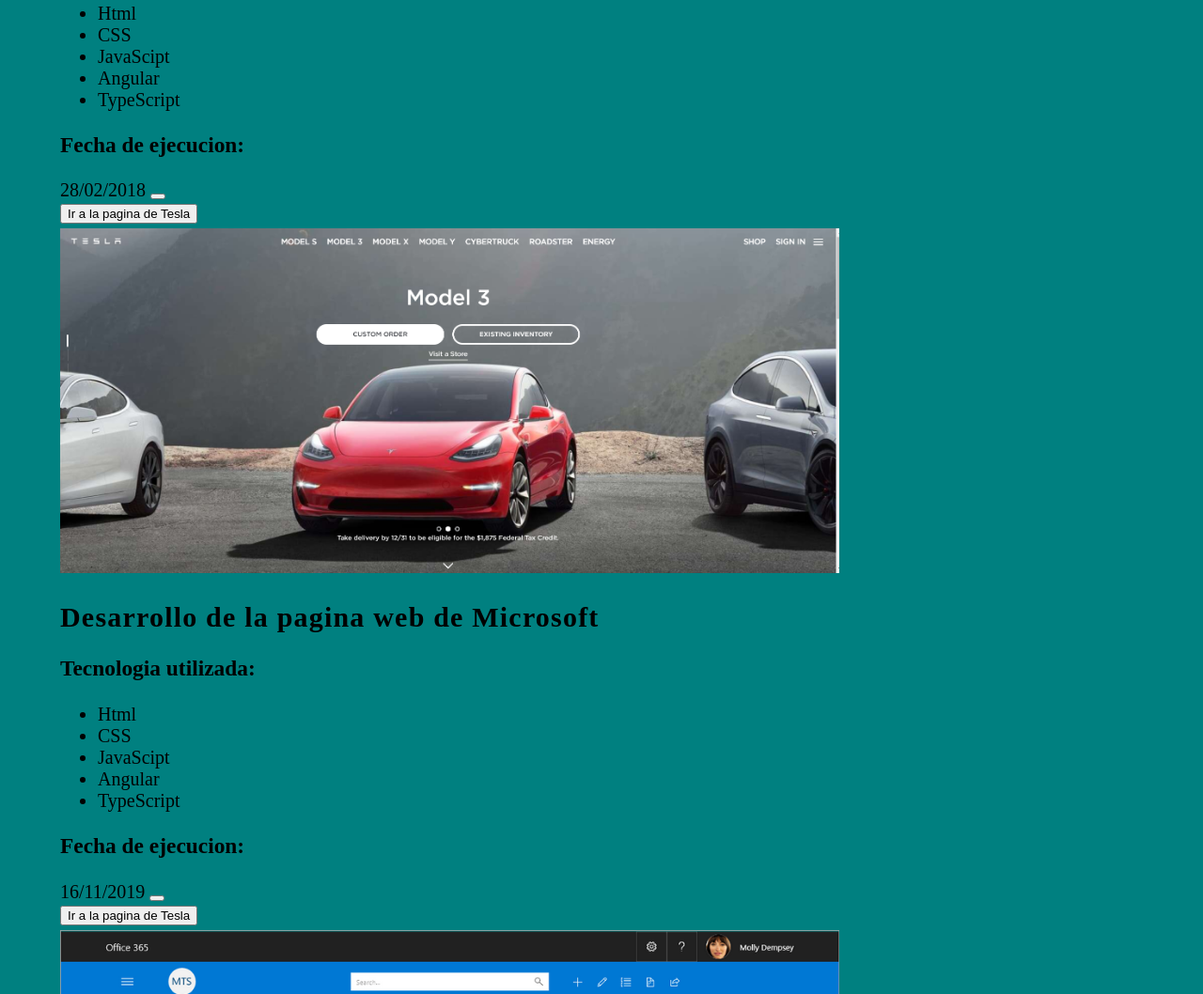
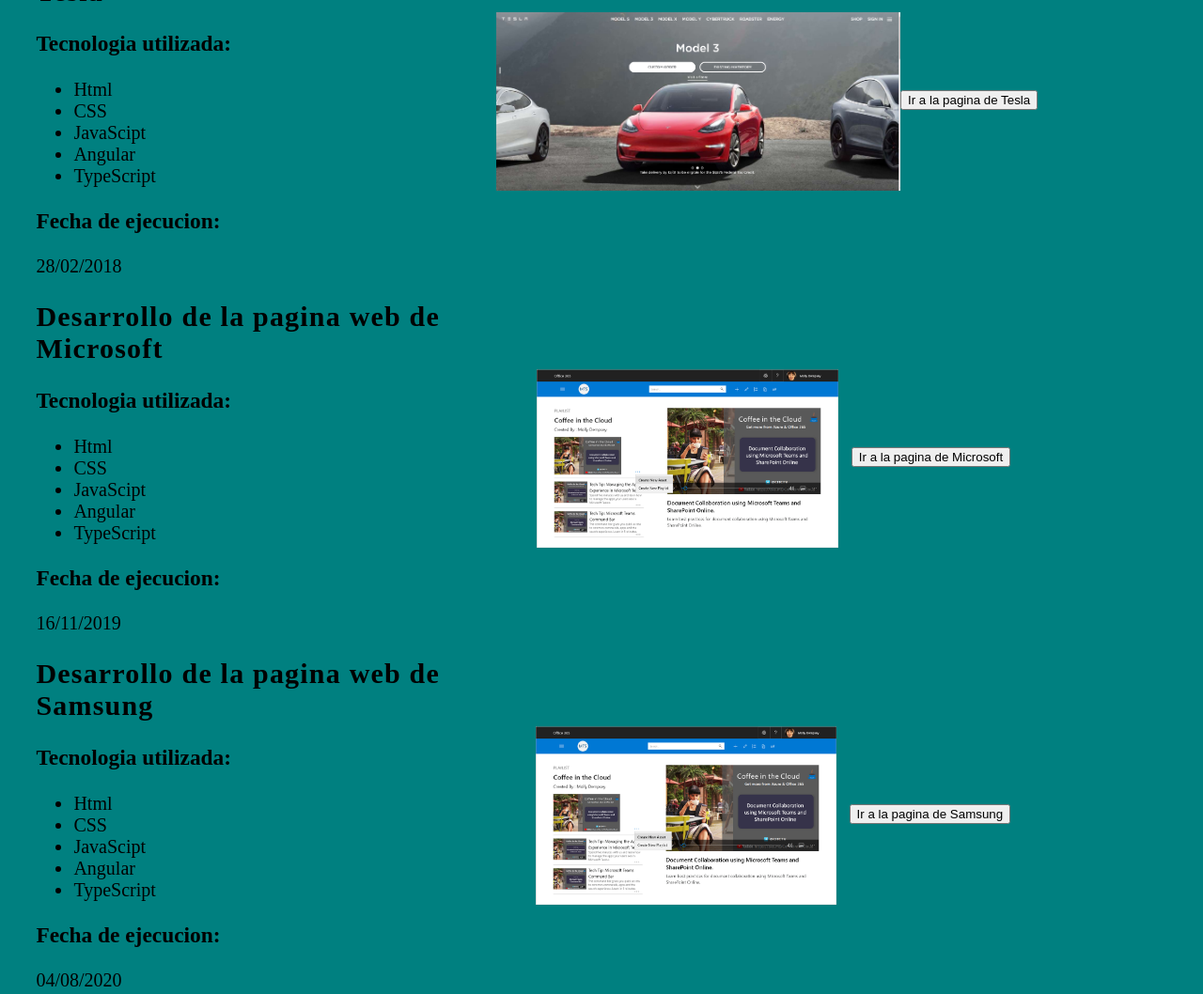
Before and after one commit to javifu00/MiniProyecto1, a plain HTML site: page index.html in a window 1280 px wide. Shown: the part 190-1248 px from the top of the page at 94% size. Drawn offline with Linux system fonts and the light colour scheme.

Commit message:
Arreglado el look

```diff
--- a/index.html
+++ b/index.html
@@ -13,6 +13,7 @@
         </div>
         <div class="experience-item">
             <div class="experience-items-wrapper">
+                <div class="specific-item">
                     <h2 class="experience-project-name">Desarrollo de la pagina web de Tesla</h2>
                     <h3>Tecnologia utilizada:</h3>
                     <ul class="li-technologys">
@@ -24,13 +25,16 @@
                     </ul>
                     <h3>Fecha de ejecucion:</h3>
                     <span>28/02/2018</span>
-                <button></button>
+                </div>
+                <div class="specific-item-picture">
+                    <img id="img-experience" alt="Imagen de la pagina web de Tesla" src="teslaWebsite.png">
                     <form action="https://www.tesla.com/" target="_isblank">
                         <input type="submit" value="Ir a la pagina de Tesla" />
                     </form>
-                <img id="img-experience" alt="Imagen de la pagina web de Tesla" src="teslaWebsite.png">
+                </div>
             </div>
             <div class="experience-items-wrapper">
+                <div class="specific-item">
                     <h2 class="experience-project-name">Desarrollo de la pagina web de Microsoft</h2>
                     <h3>Tecnologia utilizada:</h3>
                     <ul class="li-technologys">
@@ -42,13 +46,16 @@
                     </ul>
                     <h3>Fecha de ejecucion:</h3>
                     <span>16/11/2019</span>
-                <button></button>
+                </div>
+                <div class="specific-item-picture">
+                    <img id="img-experience" alt="Imagen de la pagina web de Microsoft" src="microsoft.png">
                     <form action="https://www.microsoft.com/" target="_isblank">
-                    <input type="submit" value="Ir a la pagina de Tesla" />
+                        <input type="submit" value="Ir a la pagina de Microsoft" />
                     </form>
-                <img id="img-experience" alt="Imagen de la pagina web de Tesla" src="microsoft.png">
+                </div>
             </div>
             <div class="experience-items-wrapper">
+                <div class="specific-item">
                     <h2 class="experience-project-name">Desarrollo de la pagina web de Samsung</h2>
                     <h3>Tecnologia utilizada:</h3>
                     <ul class="li-technologys">
@@ -60,11 +67,13 @@
                     </ul>
                     <h3>Fecha de ejecucion:</h3>
                     <span>04/08/2020</span>
-                <button></button>
+                </div>
+                <div class="specific-item-picture">
+                    <img id="img-experience" alt="Imagen de la pagina web de Samsung" src="microsoft.png">
                     <form action="https://www.samsung.com/us/" target="_isblank">
-                    <input type="submit" value="Ir a la pagina de Tesla" />
+                        <input type="submit" value="Ir a la pagina de Samsung" />
                     </form>
-                <img id="img-experience" alt="Imagen de la pagina web de Tesla" src="design.samsung.jpg">
+                </div>
             </div>
         </div>
     </div>
--- a/style.css
+++ b/style.css
@@ -4,6 +4,7 @@ body {
 .experience-container{
     background-color: teal;
     width: 100%;
+    padding-top: 2%;
 }
 
 .experience-title {
@@ -23,10 +24,11 @@ body {
 .experience-items-wrapper {
     font-size: 20px;
     width: 90%;
+    display: flex;
 }
 
 #img-experience {
-    width: 80%;
+    width: 100%;
     height: 50%;
     object-fit:contain;
     margin-top: 5px;
@@ -36,10 +38,24 @@ body {
 .image-experience-wrapper {
     display: flex;
     height: 50%;
+    position:absolute;
 }
 
+
+
 .experience-item {
-    margin-left: 5%;
-    width: 100%;
+    margin-left: 3%;
     width: 90%;
+    height: 2000px;
 }
+
+.specific-item {
+    width: 60%;
+}
+
+.specific-item-picture {
+    display: flex;
+    width: 60%;
+    align-items: center;
+    justify-content: center;
+}
```
Lines whose indentation alone changed are shown as unchanged.
